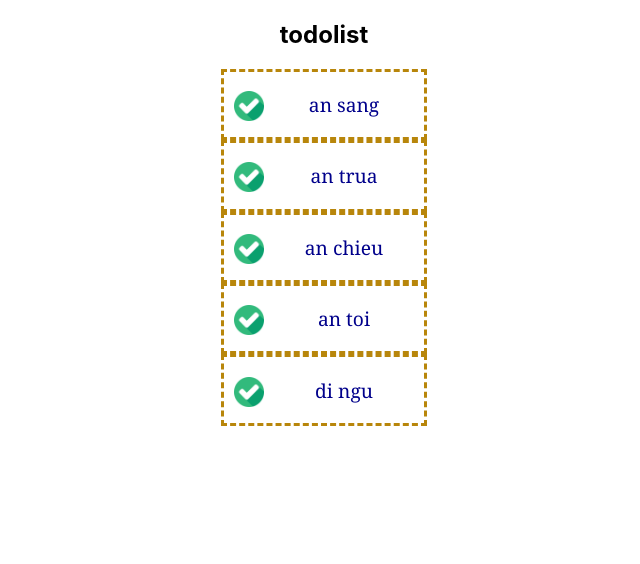
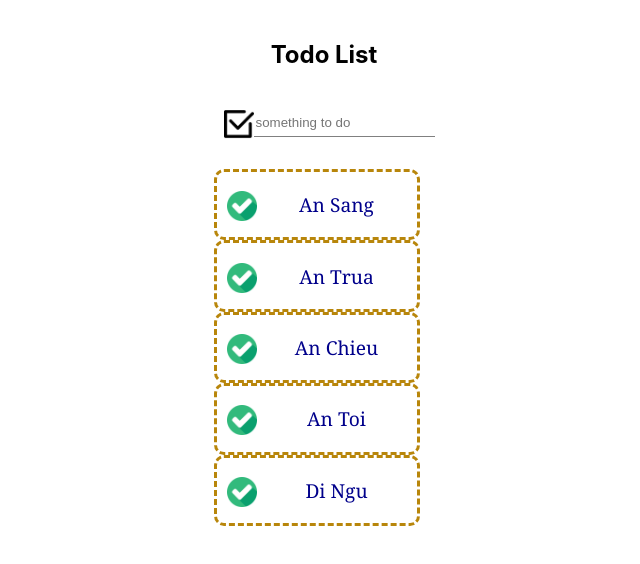
Before and after one commit to TrungTho/demo-react, a React (Create React App) app: page / in a window 1280 px wide. Shown: the top 564 px of the page, without its empty margins (316-956 px from the left). Built offline with nearby package versions, Linux system fonts and the light colour scheme.

Commit message:
ui for select all & input box

```diff
--- a/src/App.js
+++ b/src/App.js
@@ -1,6 +1,7 @@
 import { Component } from "react";
 import Demo from "./demo";
 // import TrafficLight from "./components/trafficlight";
+import selectAll from "../src/images/selectall.png";
 
 class App extends Component {
   //create temp data with cons
@@ -53,7 +54,13 @@ class App extends Component {
   render() {
     return (
       <>
-        <h2>todolist</h2>
+        <h2>Todo List</h2>
+        <div className="itemHeader">
+          <img src={selectAll} className="itemIcon"></img>
+          <input type="text" placeholder="something to do"></input>
+        </div>
+
+        <div className="itemBox">
           {this.state.listItem.map((item, index) => (
             <Demo
               key={index}
@@ -62,6 +69,7 @@ class App extends Component {
               onClick={this.doSomeThing(index)}
             />
           ))}
+        </div>
       </>
     );
   }
--- a/src/index.css
+++ b/src/index.css
@@ -15,6 +15,10 @@ code {
     monospace;
 }
 
+h2 {
+  margin: 40px;
+}
+
 .rowData {
   width: 200px;
   font-size: larger;
@@ -25,7 +29,9 @@ code {
   align-items: center;
   border: darkgoldenrod;
   border-style: dashed;
+  border-radius: 10px;
   /* box-sizing: content-box; */
+  text-transform: capitalize;
 }
 
 .rowDataDone {
@@ -41,3 +47,17 @@ code {
   float: left;
   margin-left: 10px;
 }
+
+.itemHeader {
+  margin-bottom: 100px;
+}
+
+input {
+  height: 25px;
+  border: 1px gray;
+  border-style: none none solid none;
+  float: right;
+}
+input:visited {
+  border-style: none;
+}
```
Also changed, not shown: src/images/selectall.png (added). Lines whose indentation alone changed are shown as unchanged.
